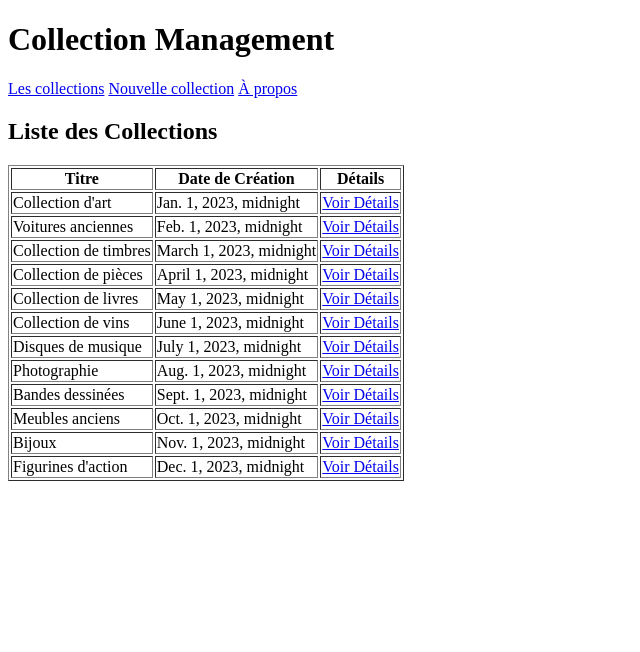
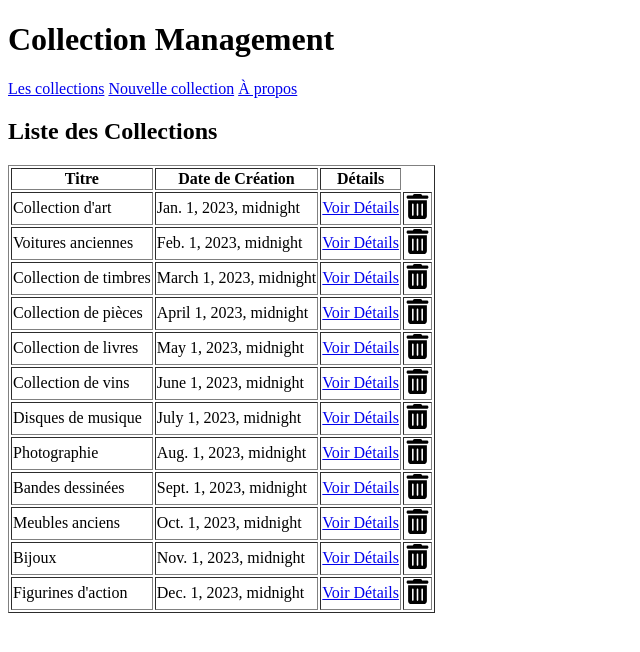
Before and after one commit to VincentGonnet/Framework-2024, a Django app: page /all/ in a window 1280 px wide. Shown: the top 652 px of the page, without its empty margins (0-640 px from the left). Run offline with Django 5.2, Linux system fonts and the light colour scheme; data comes from the database, SQL or seed files in the repository.

Commit message:
Correction réajout du lien vers page de suppression d'une collection

```diff
--- a/cc/collec_management/templates/collec_management/collec_liste.html
+++ b/cc/collec_management/templates/collec_management/collec_liste.html
@@ -18,6 +18,14 @@
             <td>{{ collec.name }}</td>
             <td>{{ collec.created_at }}</td>
             <td><a href="{% url 'collection' collec.id %}">Voir Détails</a></td>
+            <td><a href="{% url 'delete_collection' collec.id %}">
+                    <!-- Icône de poubelle pour la suppression -->
+                    <svg xmlns="http://www.w3.org/2000/svg" viewBox="0 0 448 512" width="25px" height="25px">
+                        <path
+                            d="M135.2 17.7C140.6 6.8 151.7 0 163.8 0L284.2 0c12.1 0 23.2 6.8 28.6 17.7L320 32l96 0c17.7 0 32 14.3 32 32s-14.3 32-32 32L32 96C14.3 96 0 81.7 0 64S14.3 32 32 32l96 0 7.2-14.3zM32 128l384 0 0 320c0 35.3-28.7 64-64 64L96 512c-35.3 0-64-28.7-64-64l0-320zm96 64c-8.8 0-16 7.2-16 16l0 224c0 8.8 7.2 16 16 16s16-7.2 16-16l0-224c0-8.8-7.2-16-16-16zm96 0c-8.8 0-16 7.2-16 16l0 224c0 8.8 7.2 16 16 16s16-7.2 16-16l0-224c0-8.8-7.2-16-16-16zm96 0c-8.8 0-16 7.2-16 16l0 224c0 8.8 7.2 16 16 16s16-7.2 16-16l0-224c0-8.8-7.2-16-16-16z" />
+                    </svg>
+                </a>
+            </td>
         </tr>
         {% endfor %}
     </tbody>
```
